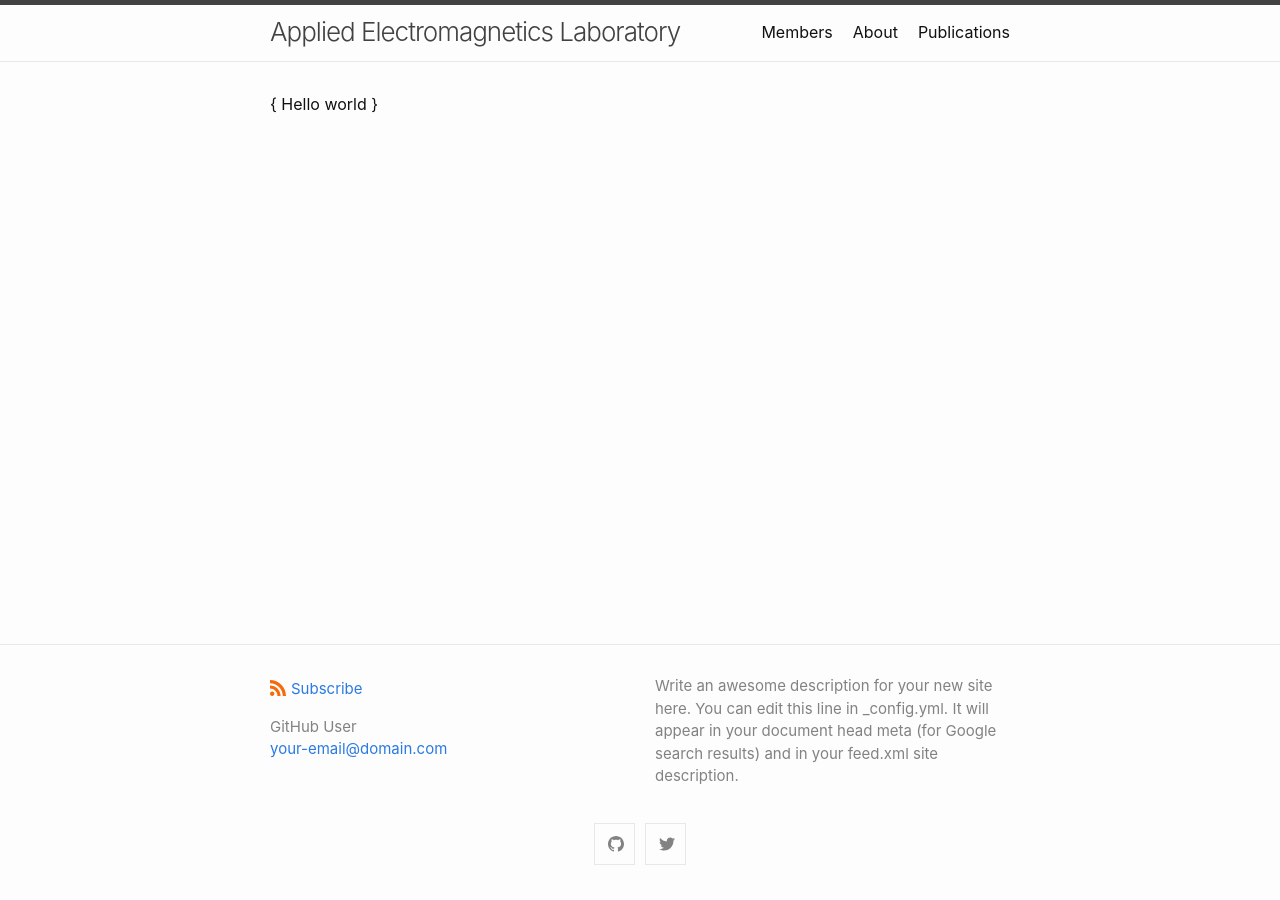
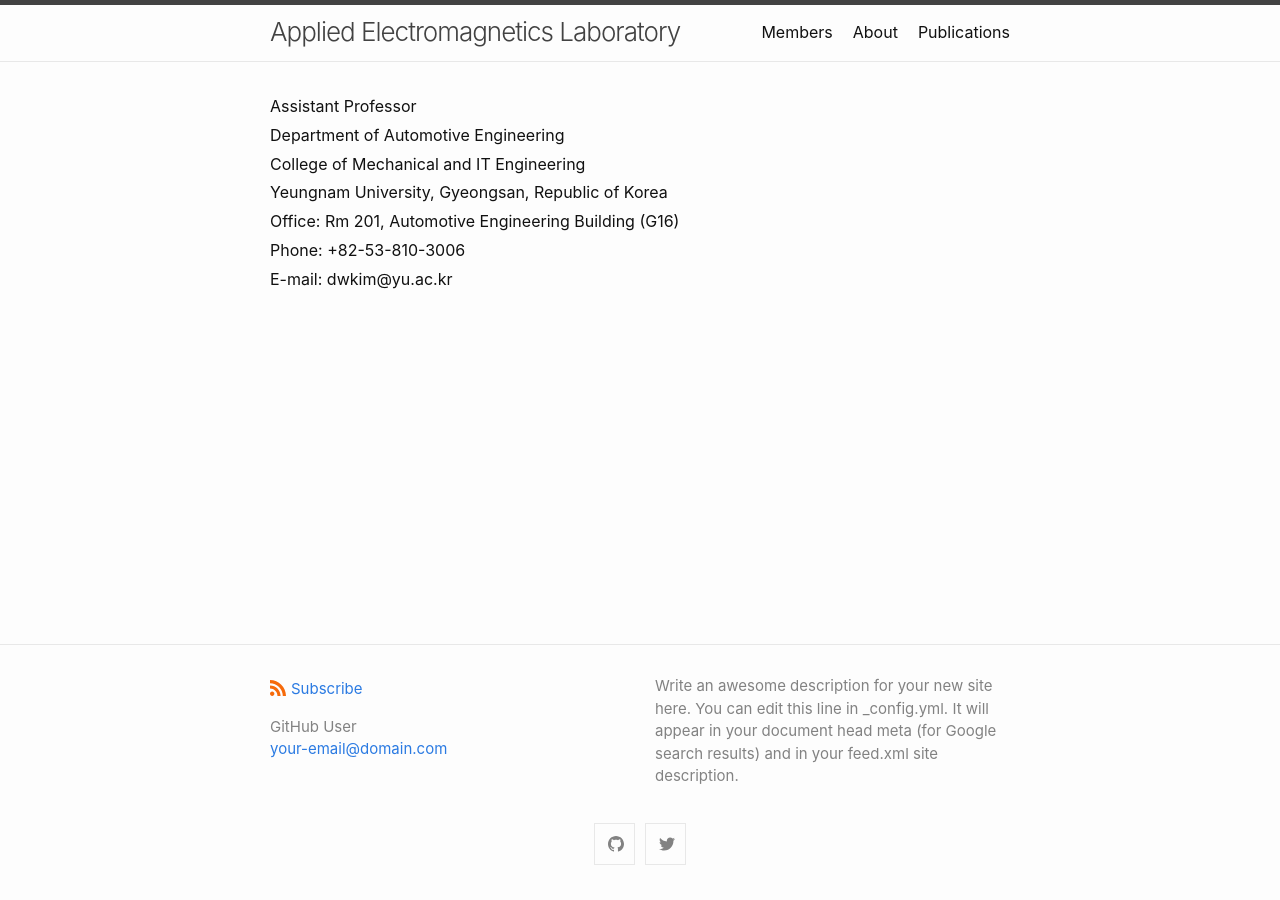
Before and after one commit to dwKim88/AEL_webpage, a Jekyll site: the page built from index.md, in a window 1280 px wide. Built offline with Jekyll 4.4.1, drawn with Linux system fonts in a browser that asks for light colours.

Commit message:
Update home.html

```diff
--- a/_layouts/home.html
+++ b/_layouts/home.html
@@ -8,7 +8,17 @@ layout: default
   {%- endif -%}
 
   <!-- {{ content }}-->
-  { Hello world }
+                <h4>
+                    <p style="line-height: 1.8;">
+                        Assistant Professor <br>
+                        Department of Automotive Engineering <br>
+                        College of Mechanical and IT Engineering <br>
+                        Yeungnam University, Gyeongsan, Republic of Korea <br>
+                        Office: Rm 201, Automotive Engineering Building (G16) <br>
+                        Phone: +82-53-810-3006 <br>
+                        E-mail: dwkim@yu.ac.kr <br>
+                    </p>
+                </h4>
 
 
   {% if site.paginate %}
```
